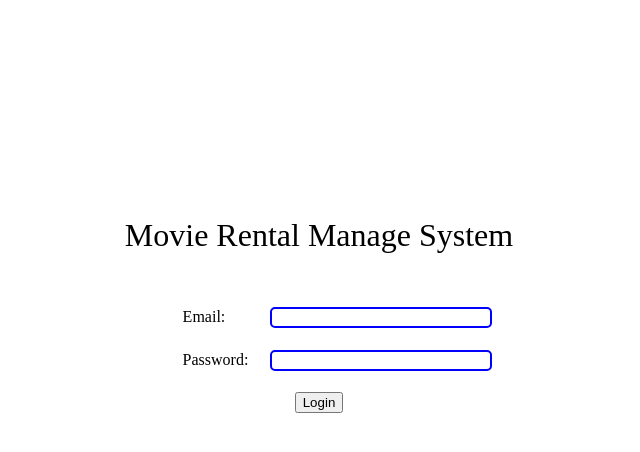
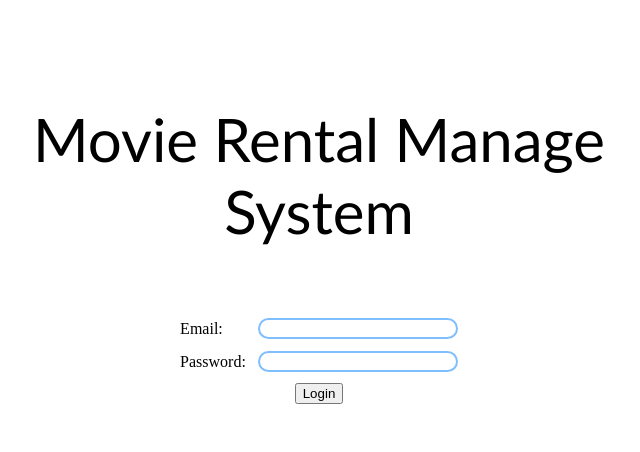
Before and after one commit to DITTeamProject/Movie_Rental_Management_System, a PHP site: page /login.php in a window 1280 px wide. Shown: the top 452 px of the page, without its empty margins (321-961 px from the left). Run offline with PHP 8.4, Linux system fonts and the light colour scheme; a stand-in replaces the project's code that opens the database connection.

Commit message:
Added files via upload
Update

```diff
--- a/Style/login_style.css
+++ b/Style/login_style.css
@@ -1,5 +1,5 @@
 div.Block_Top {
-	height: 20%;
+	height: 15px;
 }
 
 div.Login {
@@ -12,25 +12,65 @@
 	border-radius: 10px;
 	padding: 20px;
 	opactiy: 0.5;
+
 }
 
 table {
 	margin: 0 auto;
-	border-spacing: 20px;
+	border-spacing: 10px;
+
 }
 
 p.Title {
-    font-size: 200%;
+    font-size: 60px;
+	font-family : Calibri;
+
 }
 
 
 input.Text {
-	width: 120%;
-	heigth: 120%;
-	border-radius: 5px;
-	border: 2px solid blue;
+	width: 200px;
+	border-radius: 30px;
+	border: 2px solid #80bfff;
 }
 
 input.Text:hover {
-	border: 2px solid red;
+	border: 2px solid #009900;
 }
+
+
+input.Text:focus {
+    outline-width: 0;
+}
+
+input.Button {
+	border : none !important;
+    background-color: #80bfff;
+    color: white;
+    width: 100px;
+    height: 35px;
+    border-top-right-radius: 2px;
+    border-bottom-right-radius: 2px;
+    border-top-left-radius: 2px;
+    border-bottom-left-radius: 2px;
+}
+
+input.Button:hover  {
+	border : none !important;
+    background-color: #009900;
+}
+
+a:link {
+	color: #80bfff;
+	text-decoration: none;
+}
+
+a:hover {
+	color : #009900!important;
+	text-decoration : none;
+}
+
+a:visited{
+	color : white;
+	text-decoration : none;
+}
```
